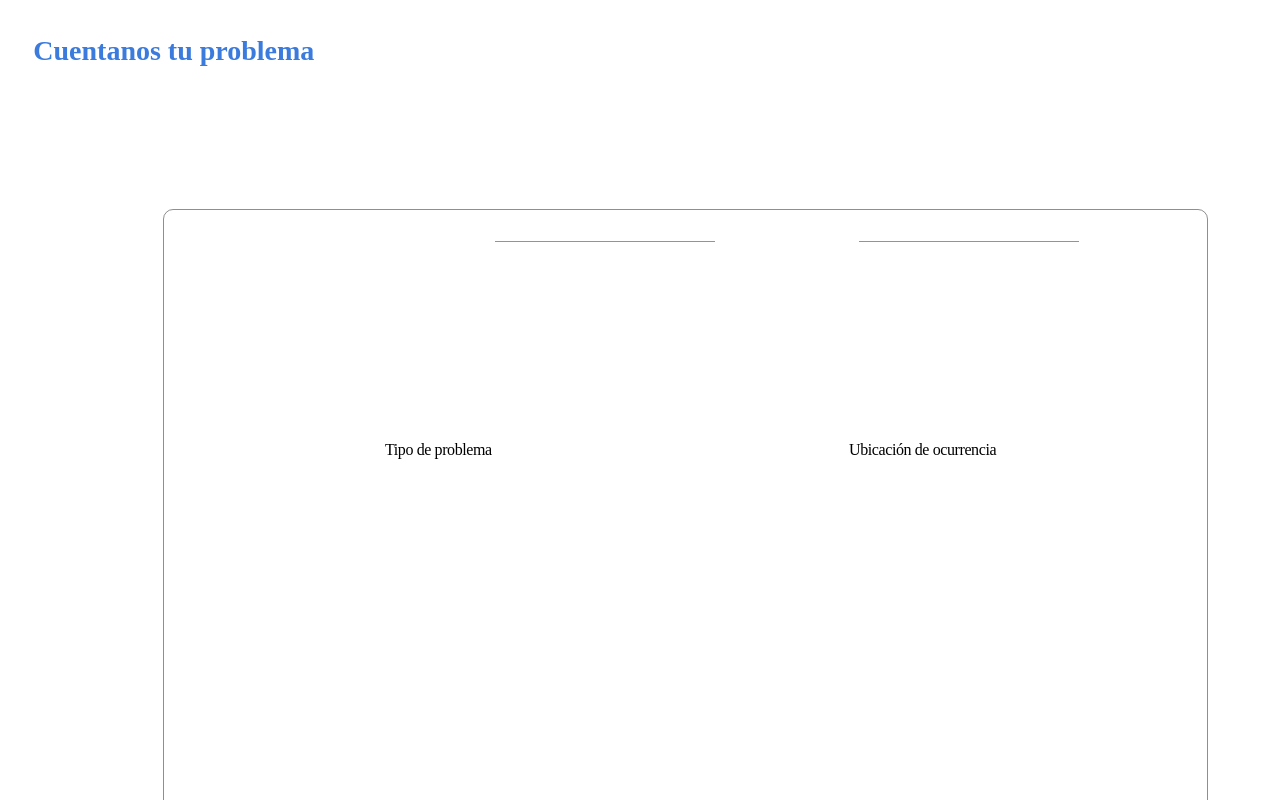
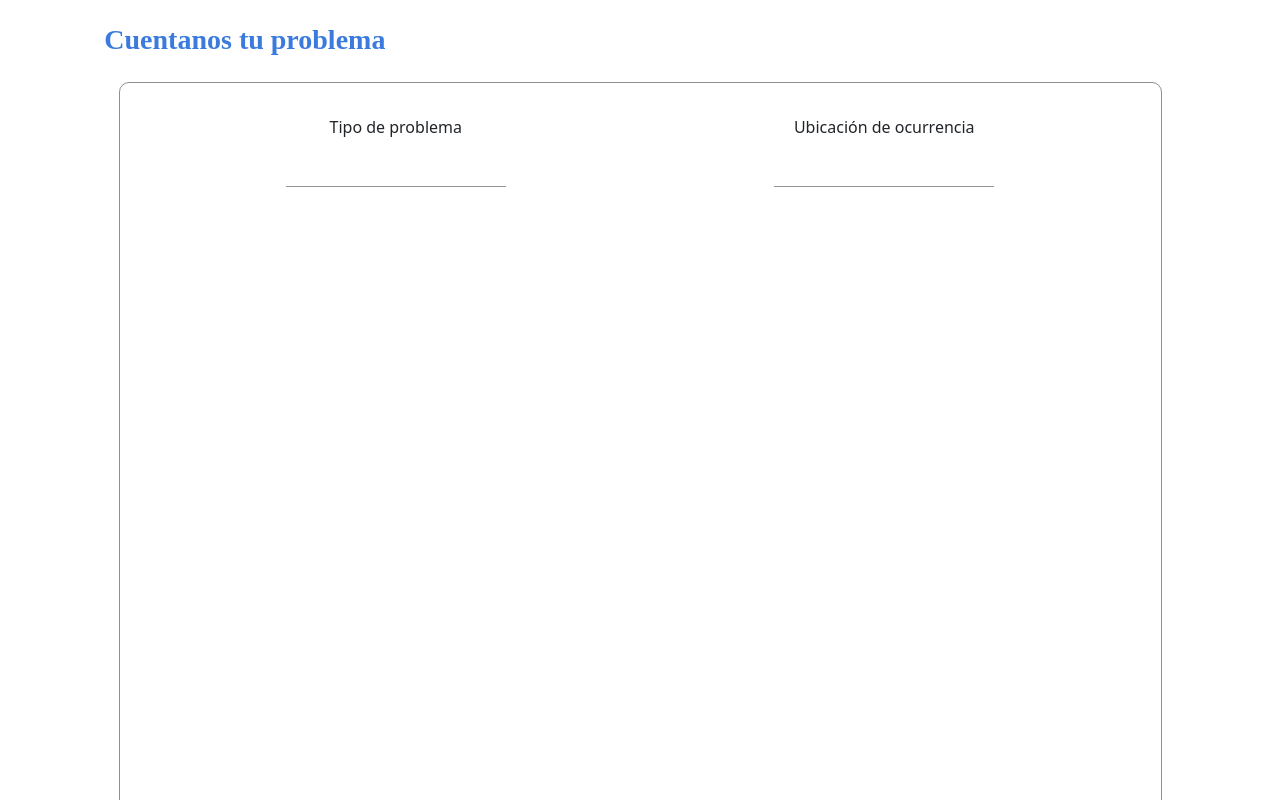
Before and after one commit to APaCHePE/plataforma-digital, a React (Create React App) app: page /register in a window 1280 px wide. Shown: the top 800 px of the page. Built offline with nearby package versions, Linux system fonts and the light colour scheme.

Commit message:
route flex

```diff
--- a/package.json
+++ b/package.json
@@ -10,7 +10,8 @@
     "@testing-library/jest-dom": "^5.14.1",
     "@testing-library/react": "^11.2.7",
     "@testing-library/user-event": "^12.8.3",
-    "element-ui": "^2.15.6",
+    "bootstrap": "^5.1.1",
+    "element-react": "^1.4.34",
     "node-sass": "^6.0.1",
     "react": "^17.0.2",
     "react-dom": "^17.0.2",
--- a/public/index.html
+++ b/public/index.html
@@ -8,12 +8,18 @@
       name="description"
       content="Web site created using create-react-app"
     />
-       <!-- <link rel="manifest" href="%PUBLIC_URL%/manifest.json" /> -->
-      <title>Miraflores</title>
+    <!-- CSS only -->
+    <link
+      href="https://cdn.jsdelivr.net/npm/bootstrap@5.1.1/dist/css/bootstrap.min.css"
+      rel="stylesheet"
+      integrity="sha384-F3w7mX95PdgyTmZZMECAngseQB83DfGTowi0iMjiWaeVhAn4FJkqJByhZMI3AhiU"
+      crossorigin="anonymous"
+    />
+    <!-- <link rel="manifest" href="%PUBLIC_URL%/manifest.json" /> -->
+    <title>Miraflores</title>
   </head>
   <body>
     <noscript>You need to enable JavaScript to run this app.</noscript>
     <div id="root"></div>
-
   </body>
 </html>
--- a/src/assets/styles/global.scss
+++ b/src/assets/styles/global.scss
@@ -1,3 +1,7 @@
 .table__title{
   padding-top: 8rem;
 }
+
+body{
+  margin: 0;
+}
--- a/src/components/App/App.js
+++ b/src/components/App/App.js
@@ -9,24 +9,18 @@ import './App.scss';
 
 function App() {
   return (
+    <div className="bodyApp">
     <Router>
-
       <Switch>
-
         <Route path="/" exact>
           <Login />
         </Route>
         <Route path="/register" >
           <RegistroSave />
         </Route>
-
       </Switch>
-
-
     </Router>
-
-
-
+    </div>
   );
 }
 
--- a/src/components/App/App.scss
+++ b/src/components/App/App.scss
@@ -1,11 +1,13 @@
 .App {
   text-align: center;
 }
+
 
 .App-logo {
   height: 40vmin;
   pointer-events: none;
 }
+
 
 @media (prefers-reduced-motion: no-preference) {
   .App-logo {
--- a/src/components/Login/Login.scss
+++ b/src/components/Login/Login.scss
@@ -1,9 +1,15 @@
+
+.App-header img {
+  margin-bottom: 1.5rem;
+}
+
 
 .color-de-fondo{
     background: #FFFFFF;
     padding: 15px 70px ;
     box-shadow: 0px 4px 4px rgba(0, 0, 0, 0.25);
     border-radius: 30px;
+    padding-bottom: 3.5rem;
 }
 .color-text{
     font-family: cursive;
--- a/src/components/RegistroSave/RegistroSave.js
+++ b/src/components/RegistroSave/RegistroSave.js
@@ -1,23 +1,25 @@
-import React from 'react'
-import './RegistroSave.scss'
-import Input from '@mui/material/Input';
+import React from "react";
+import "./RegistroSave.scss";
+import Input from "@mui/material/Input";
 
 export const RegistroSave = () => {
-    return (
-        <>
-        <div>
-            <p className="titulo-principal">Cuentanos tu problema</p>
-            <div className="cuerpo-modal">
-                <div className="columas">
-                    <div><p className="texto-izquierda">Tipo de problema</p>
-                <Input/></div>
-                    <div><p className="texto-derecha">Ubicación de ocurrencia</p>
-                <Input/></div>
-                </div>
+  return (
+    <>
+      <div className="container">
 
-
+        <div className="titulo-principal">Cuentanos tu problema</div>
+        <div className="cuerpo-modal">
+            <div>
+              <p className="texto-izquierda">Tipo de problema</p>
+              <Input />
+            </div>
+            <div>
+              <p className="texto-derecha">Ubicación de ocurrencia</p>
+              <Input />
             </div>
         </div>
-        </>
-    )
-}
+
+      </div>
+    </>
+  );
+};
--- a/src/components/RegistroSave/RegistroSave.scss
+++ b/src/components/RegistroSave/RegistroSave.scss
@@ -1,56 +1,70 @@
-.titulo-principal{
+.container{
+  display: flex;
+  flex-direction: column;
+}
+.titulo-principal {
   font-family: cursive;
   font-style: normal;
   font-weight: bold;
   font-size: 28px;
   line-height: 132.2%;
-color: #3A7BDD;
+  color: #3a7bdd;
   float: left;
   margin: 2%;
 }
-.cuerpo-modal{
-position: relative;
+.cuerpo-modal {
+  display: flex;
+  text-align: center;
   width: 1043px;
   height: 944px;
-left: 155px;
-top: 201px;
   border: 1px solid rgba(0, 0, 0, 0.44);
   border-radius: 10px;
+  margin: 0 auto;
+  padding:2rem;
+  justify-content: space-around;
+}
 
-}
-.texto-izquierda{
-    position: absolute;
-width: 244.22px;
-height: 25.51px;
-left: 221px;
-top: 214px;
+// .cuerpo-modal {
+//   position: relative;
+//   text-align: center;
+//   width: 1043px;
+//   height: 944px;
+//   left: 155px;
+//   top: 201px;
+//   border: 1px solid rgba(0, 0, 0, 0.44);
+//   border-radius: 10px;
+//   margin: 0 auto;
+// }
 
-font-family: Montserrat;
-font-style: normal;
-font-weight: normal;
-font-size: 16px;
-line-height: 20px;
-letter-spacing: -0.025em;
+// .texto-izquierda {
+//   position: absolute;
+//   width: 244.22px;
+//   height: 25.51px;
+//   left: 221px;
+//   top: 214px;
 
-color: #000000;
+//   font-family: Montserrat;
+//   font-style: normal;
+//   font-weight: normal;
+//   font-size: 16px;
+//   line-height: 20px;
+//   letter-spacing: -0.025em;
 
-}
-.texto-derecha{
-position: absolute;
-width: 244.22px;
-height: 25.51px;
-left: 685px;
-top: 214px;
+//   color: #000000;
+// }
+// .texto-derecha {
+//   position: absolute;
+//   width: 244.22px;
+//   height: 25.51px;
+//   left: 685px;
+//   top: 214px;
 
-font-family: Montserrat;
-font-style: normal;
-font-weight: normal;
-font-size: 16px;
-line-height: 20px;
-letter-spacing: -0.025em;
+//   font-family: Montserrat;
+//   font-style: normal;
+//   font-weight: normal;
+//   font-size: 16px;
+//   line-height: 20px;
+//   letter-spacing: -0.025em;
 
-color: #000000;
-}
-.columas{
-    column-count: 2;
-}
+//   color: #000000;
+// }
```
Also changed, not shown: src/components/Login/Login.js (+18 -11 lines), 1 other file (tests, documents, lock files or other folders). Lines whose indentation alone changed are shown as unchanged.
